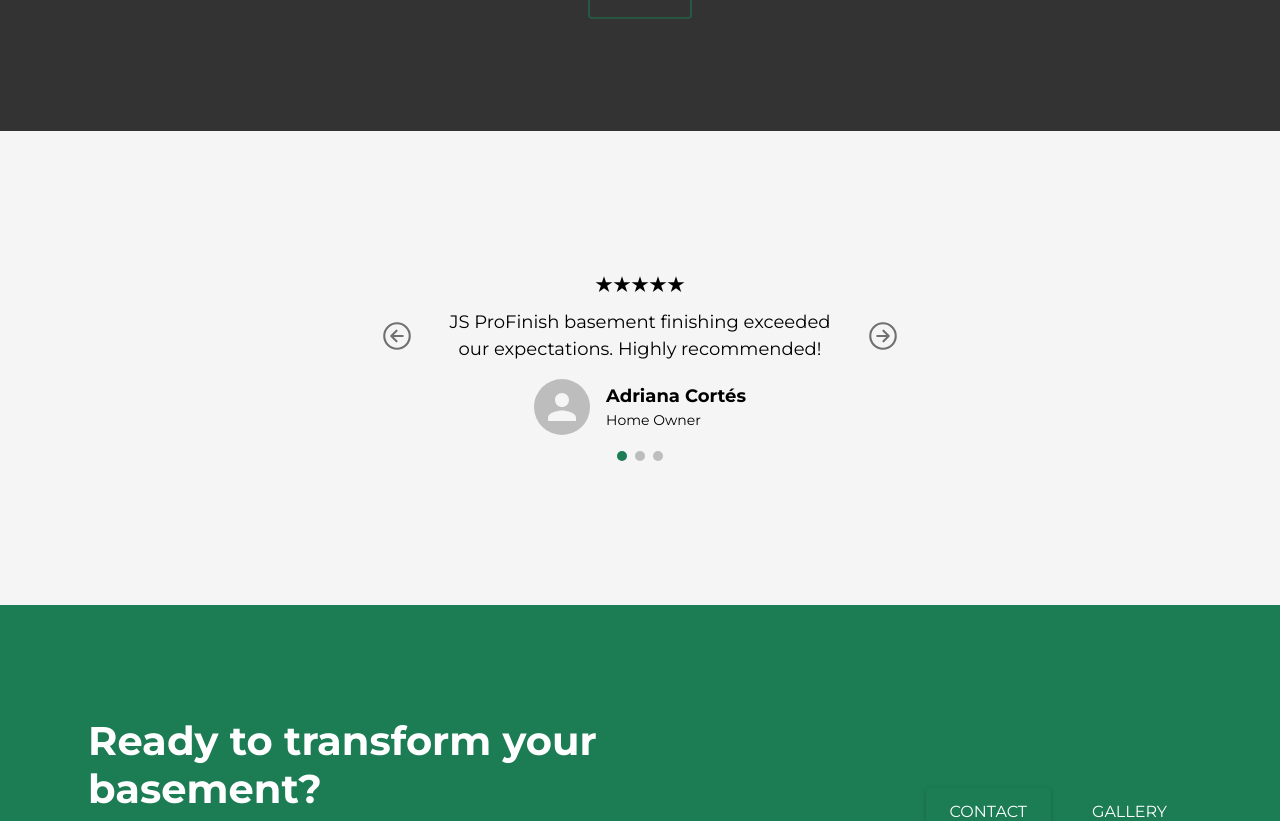
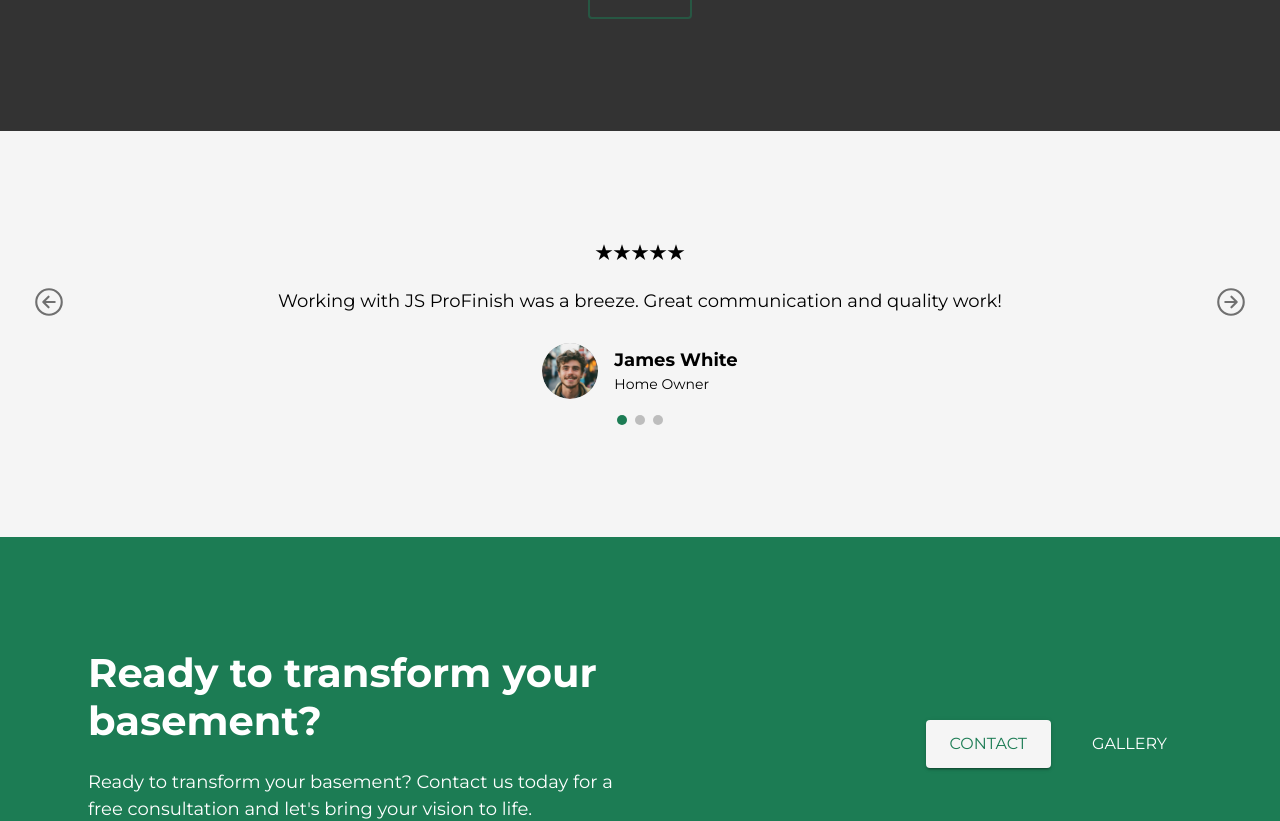
Before and after one commit to AlexCabreraD/JSProfinish, a Next.js app: page /gallery in a window 1280 px wide. Shown: the part 3663-4484 px from the top of the page. Built offline with nearby package versions, Linux system fonts and the light colour scheme.

Commit message:
improvements

```diff
--- a/src/app/components/contact-us/cta3.tsx
+++ b/src/app/components/contact-us/cta3.tsx
@@ -40,7 +40,10 @@
                         spacing={2}
                         justifyContent={{ xs: "center", md: "end" }}
                         alignItems="center"
-                        sx={{ marginTop: { xs: "24px", md: "0" } }}
+                        sx={{
+                            marginTop: { xs: "24px", md: "0" },
+                            justifyContent: "center",
+                        }}
                     >
                         <Grid item>
                             <Link href="/gallery" passHref>
--- a/src/app/components/gallery/cta4.tsx
+++ b/src/app/components/gallery/cta4.tsx
@@ -43,7 +43,15 @@
                     >
                         <Grid item>
                             <Link href="/contact-us" passHref>
-                                <Button variant="contained">Contact</Button>
+                                <Button
+                                    variant="contained"
+                                    style={{
+                                        backgroundColor: "#F5F5F5",
+                                        color: "#1C7C54",
+                                    }}
+                                >
+                                    Contact
+                                </Button>
                             </Link>
                         </Grid>
                         <Grid item>
--- a/src/app/components/home/cta.tsx
+++ b/src/app/components/home/cta.tsx
@@ -1,6 +1,7 @@
 import img9 from "../../assets/home/img/image9.png";
 import Image from "next/image";
 import { Box, Button, Typography } from "@mui/material";
+import Link from "next/link";
 
 const Cta = () => {
     return (
@@ -67,6 +68,7 @@
                         flexWrap: "wrap",
                     }}
                 >
+                    <Link href="/contact-us" passHref>
                         <Button
                             variant="contained"
                             color="primary"
@@ -77,6 +79,8 @@
                         >
                             Get in Touch
                         </Button>
+                    </Link>
+                    <Link href="/gallery" passHref>
                         <Button
                             variant="outlined"
                             color="primary"
@@ -86,6 +90,7 @@
                         >
                             Gallery
                         </Button>
+                    </Link>
                 </Box>
             </Box>
         </Box>
--- a/src/app/components/home/howWorks.tsx
+++ b/src/app/components/home/howWorks.tsx
@@ -4,6 +4,7 @@
 import { MdOutlineDesignServices } from "react-icons/md";
 import { IoConstructOutline } from "react-icons/io5";
 import { MdArrowForwardIos } from "react-icons/md";
+import Link from "next/link";
 
 const HowWorks = () => {
     return (
@@ -118,9 +119,12 @@
                                 </Stack>
                             </Grid>
                             <div style={{ margin: "64px 0 0 0" }}>
+                                <Link href="/contact-us" passHref>
                                     <Button variant={"contained"}>
                                         Get Started
                                     </Button>
+                                </Link>
+                                <Link href="/gallery" passHref>
                                     <Button variant={"text"}>
                                         Gallery{" "}
                                         <MdArrowForwardIos
@@ -132,6 +136,7 @@
                                             }}
                                         />
                                     </Button>
+                                </Link>
                             </div>
                         </Grid>
                     </Stack>
--- a/src/app/components/home/testimonials.tsx
+++ b/src/app/components/home/testimonials.tsx
@@ -8,30 +8,39 @@
     IoArrowForwardCircleOutline,
 } from "react-icons/io5";
 
+import Image from "next/image";
+import testimonialImage1 from "@/app/assets/home/img/testimonial1.png";
+import testimonialImage2 from "@/app/assets/home/img/testimonial2.png";
+import testimonialImage3 from "@/app/assets/home/img/testimonial3.png";
+
 const testimonials = [
+    {
+        text: "Working with JS ProFinish was a breeze. Great communication and quality work!",
+        name: "James White",
+        title: "Home Owner",
+        image: testimonialImage2,
+    },
     {
         text: "JS ProFinish basement finishing exceeded our expectations. Highly recommended!",
         name: "Adriana Cortés",
         title: "Home Owner",
-    },
-    {
-        text: "Working with JS ProFinish was a breeze. Great communication and quality work!",
-        name: "Richie Reyes",
-        title: "Home Owner",
+        image: testimonialImage1,
     },
     {
         text: "We are extremely happy with our newly finished basement. Thank you!",
-        name: "Jonah Frank",
+        name: "Jonah Ortiz",
         title: "Home Owner",
+        image: testimonialImage3,
     },
 ];
 
-interface TestimonialsProps {
-    padded?: boolean;
+interface TestimonialProps {
+    dark?: boolean;
 }
 
-const Testimonials = ({ padded = true }: TestimonialsProps) => {
+const Testimonials = ({ dark }: TestimonialProps) => {
     const [current, setCurrent] = useState(0);
+    const componentTheme = dark ? "secondary-background" : "primary-background";
 
     const handleNext = () => {
         setCurrent((prev) => (prev + 1) % testimonials.length);
@@ -50,20 +59,19 @@
     return (
         <Container
             maxWidth={false}
-            className={"primary-background benefits-container"}
+            className={`${componentTheme} benefits-container`}
             sx={{
                 height: "fit-content", // Responsive height
-                padding: { xs: padded ? "112px 0" : "112px 0 0 0" },
             }}
         >
             <Box
                 sx={{
-                    padding: 4,
-                    maxWidth: 600,
+                    padding: { xs: "85px 0 85px 0", md: "112px 0 112px 0" },
+                    maxWidth: "1440px",
                     margin: "0 auto",
                     textAlign: "center",
                 }}
-                className={"primary-background Home-Content-Container"}
+                className={`${componentTheme}`}
             >
                 <Box sx={{ display: "flex", justifyContent: "center", mb: 2 }}>
                     {[...Array(5)].map((_, index) => (
@@ -71,13 +79,19 @@
                     ))}
                 </Box>
                 <Box sx={{ display: "flex", alignItems: "center", mb: 2 }}>
-                    <IconButton onClick={handlePrev}>
+                    <IconButton
+                        onClick={handlePrev}
+                        sx={dark ? { color: "#ffffff" } : {}}
+                    >
                         <IoArrowBackCircleOutline size={34} />
                     </IconButton>
                     <Typography variant="body1" sx={{ flexGrow: 1, mx: 2 }}>
                         {testimonials[current].text}
                     </Typography>
-                    <IconButton onClick={handleNext}>
+                    <IconButton
+                        onClick={handleNext}
+                        sx={dark ? { color: "#ffffff" } : {}}
+                    >
                         <IoArrowForwardCircleOutline size={34} />
                     </IconButton>
                 </Box>
@@ -89,7 +103,15 @@
                         mb: 2,
                     }}
                 >
-                    <Avatar sx={{ width: 56, height: 56, mr: 2 }} />
+                    <Avatar sx={{ width: 56, height: 56, mr: 2 }}>
+                        <Image
+                            src={testimonials[current].image}
+                            alt={testimonials[current].name}
+                            width={56}
+                            height={56}
+                            style={{ borderRadius: "50%" }}
+                        />
+                    </Avatar>
                     <Box sx={{ textAlign: "left" }}>
                         <Typography variant="body1" fontWeight="bold">
                             {testimonials[current].name}
--- a/src/app/components/weber-county/faq.tsx
+++ b/src/app/components/weber-county/faq.tsx
@@ -1,5 +1,6 @@
 import React from "react";
 import { Typography, Button, Container, Stack } from "@mui/material";
+import Link from "next/link";
 
 interface FAQProps {
     county: string;
@@ -115,6 +116,7 @@
                         <Typography variant="body1" paragraph>
                             Contact us for more information.
                         </Typography>
+                        <Link href="/contact-us" passHref>
                             <Button
                                 variant="outlined"
                                 sx={{
@@ -124,6 +126,7 @@
                             >
                                 Contact
                             </Button>
+                        </Link>
                     </Stack>
                 </Stack>
             </Stack>
```
Also changed, not shown: src/app/components/home/hero.tsx (+9 -4 lines), src/app/components/weber-county/cta.tsx (+9 -1 lines). Lines whose indentation alone changed are shown as unchanged.
